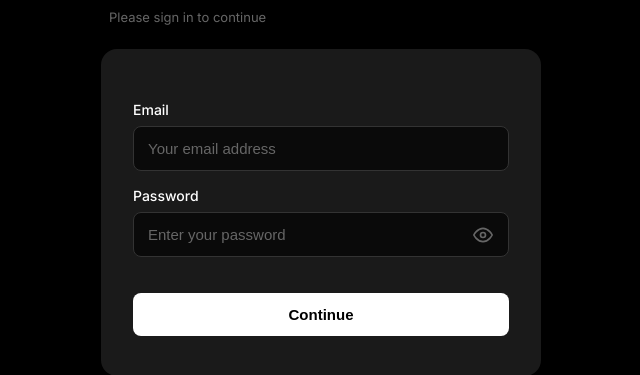
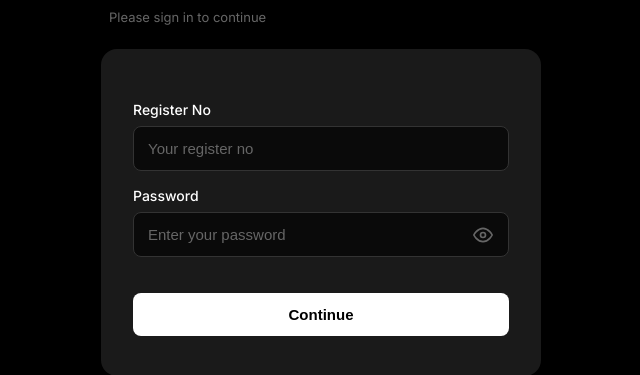
Before and after one commit to kottesh/rez-mcp, a FastAPI app: template templates/login.html in a window 1280 px wide. Shown: the part 229-604 px from the top of the page, without its empty margins (319-959 px from the left). Run offline with FastAPI, Linux system fonts and the light colour scheme; the template is opened without the code that fills it, so the values that code supplies are empty; parts of the project's set-up code (start-up, migrations or seed data) failed here and were passed over; some web fonts are replaced.

Commit message:
update dockerfile

```diff
--- a/manager.py
+++ b/manager.py
@@ -217,6 +217,7 @@ async def authorize(request: Request, token: str, creds: LoginCreds) -> JSONResp
                 status_code=500,
             )
 
+
 @rez_app.get("/pdf/result")
 async def generate_result(request: Request, token: str) -> StreamingResponse:
     data, valid = verify_token(token)
@@ -231,7 +232,6 @@ async def generate_result(request: Request, token: str) -> StreamingResponse:
                 "error_message": data,
             },
         )
-
 
     session_id, exam_code = data.split(":")
     session = sessions.get(session_id)
--- a/templates/login.html
+++ b/templates/login.html
@@ -266,13 +266,13 @@
 
         <form id="loginForm">
             <div class="form-group">
-                <label for="username" class="form-label">Email</label>
+                <label for="username" class="form-label">Register No</label>
                 <input
                     type="text"
                     id="username"
                     name="username"
                     class="form-input"
-                    placeholder="Your email address"
+                    placeholder="Your register no"
                     required
                     value="{{ request.form.username if request else '' }}"
                 />
```
Also changed, not shown: 2 other files.
